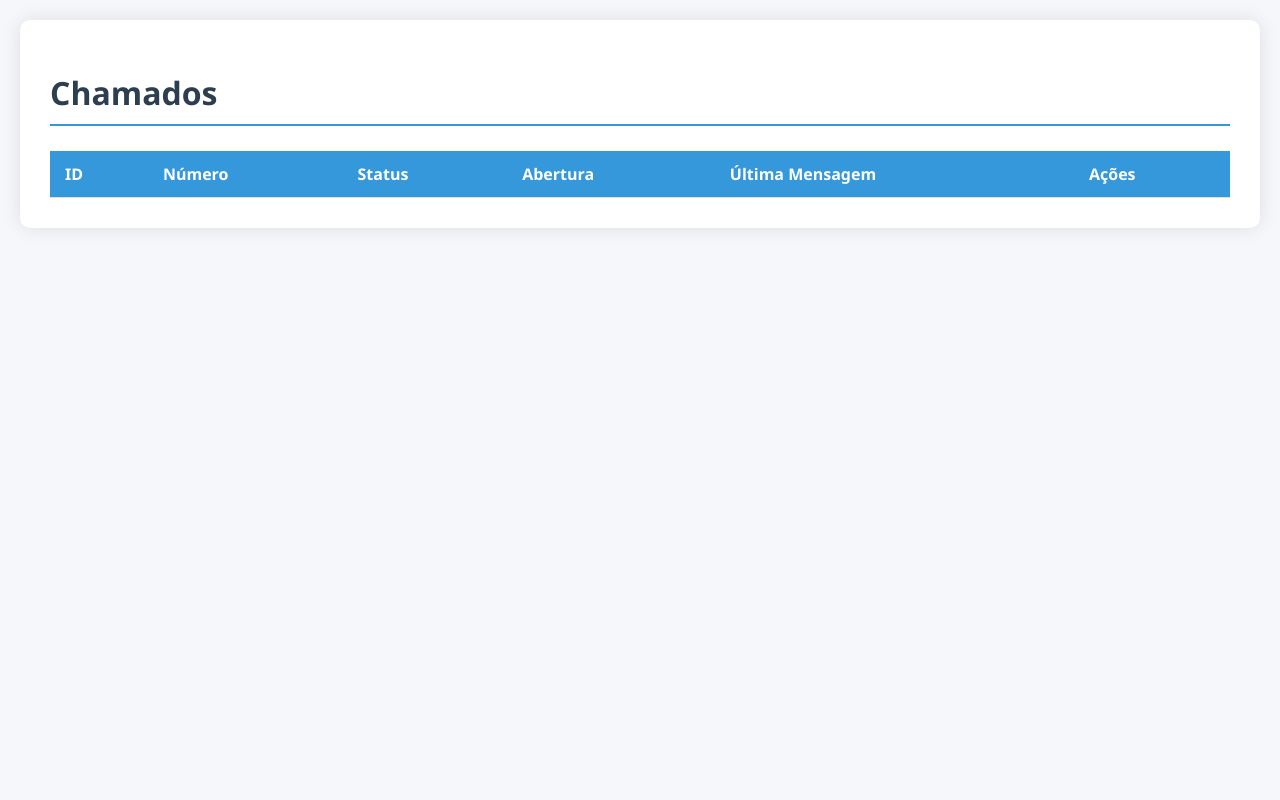
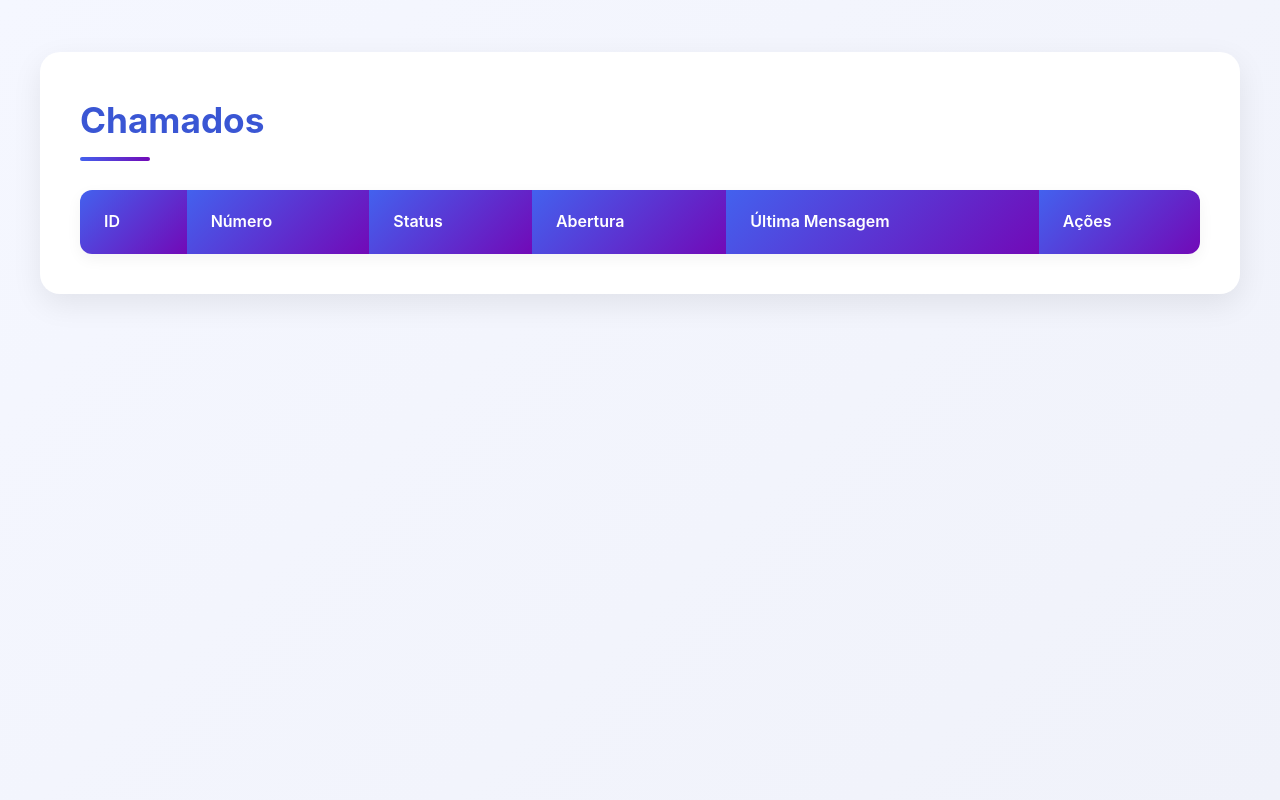
Before and after one commit to luansouzaprogramador/projeto_lucas, a Flask app: page /chamados in a window 1280 px wide. Run offline with Flask 3, Linux system fonts and the light colour scheme; lists and menus that the app fills with data are empty.

Commit message:
atualizando o estilo

```diff
--- a/app.py
+++ b/app.py
@@ -5,9 +5,9 @@ import os
 
 app = Flask(__name__)
 chamados = []
-TOKEN = os.getenv('WHATSAPP_TOKEN', 'seu_token_padrao')
-TELEFONE_ID = os.getenv('TELEFONE_ID', 'seu_telefone_id_padrao')
-VERIFY_TOKEN = os.getenv('VERIFY_TOKEN', 'provac@2025')
+TOKEN = os.getenv('WHATSAPP_TOKEN')
+TELEFONE_ID = os.getenv('TELEFONE_ID')
+VERIFY_TOKEN = os.getenv('VERIFY_TOKEN')
 
 
 def extrair_mensagem(data):
--- a/static/chamados/index.css
+++ b/static/chamados/index.css
@@ -1,77 +1,205 @@
+/* index.css atualizado */
+:root {
+    --primary: #4361ee;
+    --primary-dark: #3a56d4;
+    --secondary: #7209b7;
+    --success: #06d6a0;
+    --danger: #ef476f;
+    --light: #f8f9fa;
+    --dark: #212529;
+    --gray: #6c757d;
+    --light-gray: #e9ecef;
+    --card-shadow: 0 10px 30px rgba(0, 0, 0, 0.08);
+    --transition: all 0.3s ease;
+}
+
+* {
+    box-sizing: border-box;
+    margin: 0;
+    padding: 0;
+}
+
 body {
-    font-family: 'Segoe UI', Tahoma, Geneva, Verdana, sans-serif;
-    background-color: #f5f7fa;
+    font-family: 'Inter', 'Segoe UI', system-ui, sans-serif;
+    background: linear-gradient(135deg, #f5f7ff 0%, #f0f2fa 100%);
     margin: 0;
     padding: 20px;
-    color: #333;
+    color: var(--dark);
+    line-height: 1.6;
+    min-height: 100vh;
 }
 
 .container {
     max-width: 1200px;
-    margin: 0 auto;
+    margin: 2rem auto;
     background: white;
-    padding: 30px;
-    border-radius: 10px;
-    box-shadow: 0 0 20px rgba(0, 0, 0, 0.1);
+    padding: 2.5rem;
+    border-radius: 20px;
+    box-shadow: var(--card-shadow);
+    overflow: hidden;
 }
 
 h1 {
-    color: #2c3e50;
-    border-bottom: 2px solid #3498db;
-    padding-bottom: 10px;
-    margin-bottom: 25px;
+    color: var(--primary-dark);
+    font-weight: 700;
+    font-size: 2.2rem;
+    margin-bottom: 1.8rem;
+    position: relative;
+    padding-bottom: 0.8rem;
 }
 
+h1:after {
+    content: '';
+    position: absolute;
+    bottom: 0;
+    left: 0;
+    width: 70px;
+    height: 4px;
+    background: linear-gradient(90deg, var(--primary), var(--secondary));
+    border-radius: 2px;
+}
+
+/* Tabela - Desktop */
 table {
     width: 100%;
-    border-collapse: collapse;
-    margin-top: 20px;
-}
-
-th, td {
-    padding: 12px 15px;
-    text-align: left;
-    border-bottom: 1px solid #e0e0e0;
+    border-collapse: separate;
+    border-spacing: 0;
+    margin-top: 1.5rem;
+    border-radius: 12px;
+    overflow: hidden;
+    background: white;
+    box-shadow: 0 5px 15px rgba(0, 0, 0, 0.05);
 }
 
 th {
-    background-color: #3498db;
+    background: linear-gradient(135deg, var(--primary) 0%, var(--secondary) 100%);
     color: white;
     font-weight: 600;
+    text-align: left;
+    padding: 1.2rem 1.5rem;
+    position: sticky;
+    top: 0;
+}
+
+td {
+    padding: 1.1rem 1.5rem;
+    border-bottom: 1px solid var(--light-gray);
+    transition: var(--transition);
+}
+
+tr {
+    transition: var(--transition);
+}
+
+tr:last-child td {
+    border-bottom: none;
 }
 
 tr:nth-child(even) {
-    background-color: #f8f9fa;
+    background-color: #fafbff;
 }
 
 tr:hover {
-    background-color: #f1f8ff;
+    background-color: #f0f4ff;
+    transform: translateY(-2px);
+    box-shadow: 0 4px 10px rgba(67, 97, 238, 0.1);
 }
 
+/* Cards - Mobile */
+@media (max-width: 768px) {
+    table, thead, tbody, th, td, tr {
+        display: block;
+    }
+
+    thead tr {
+        position: absolute;
+        top: -9999px;
+        left: -9999px;
+    }
+
+    tr {
+        margin-bottom: 1.5rem;
+        border-radius: 12px;
+        overflow: hidden;
+        box-shadow: var(--card-shadow);
+        padding: 0;
+    }
+
+    td {
+        border: none;
+        border-bottom: 1px solid var(--light-gray);
+        position: relative;
+        padding-left: 45%;
+    }
+
+    td:last-child {
+        border-bottom: none;
+    }
+
+    td:before {
+        position: absolute;
+        left: 1rem;
+        top: 50%;
+        transform: translateY(-50%);
+        font-weight: 600;
+        color: var(--primary-dark);
+    }
+
+    td:nth-of-type(1):before { content: "ID:"; }
+    td:nth-of-type(2):before { content: "Número:"; }
+    td:nth-of-type(3):before { content: "Status:"; }
+    td:nth-of-type(4):before { content: "Abertura:"; }
+    td:nth-of-type(5):before { content: "Última Msg:"; }
+    td:nth-of-type(6):before { content: "Ações:"; }
+}
+
+/* Status */
 .status-aberto {
-    color: #27ae60;
-    font-weight: bold;
+    color: var(--success);
+    font-weight: 600;
+    background: rgba(6, 214, 160, 0.1);
+    padding: 0.3rem 0.8rem;
+    border-radius: 20px;
+    display: inline-block;
 }
 
 .status-fechado {
-    color: #e74c3c;
-    font-weight: bold;
+    color: var(--danger);
+    font-weight: 600;
+    background: rgba(239, 71, 111, 0.1);
+    padding: 0.3rem 0.8rem;
+    border-radius: 20px;
+    display: inline-block;
 }
 
+/* Histórico */
 .historico {
-    background-color: #f8f9fa;
+    background-color: #f9fbff;
 }
 
 .historico-header {
     display: flex;
     justify-content: space-between;
     align-items: center;
-    padding: 10px 0;
+    padding: 1rem 1.5rem;
     cursor: pointer;
+    background: rgba(114, 9, 183, 0.03);
+    border-radius: 8px;
 }
 
 .historico-content {
-    padding: 10px 0;
+    padding: 1rem 1.5rem 1.5rem;
+    display: none;
+}
+
+.historico-content.active {
+    display: block;
+    animation: fadeIn 0.3s ease;
+}
+
+@keyframes fadeIn {
+    from { opacity: 0; transform: translateY(-10px); }
+    to { opacity: 1; transform: translateY(0); }
 }
 
 .historico-content ul {
```
Also changed, not shown: other parts of static/chamados/index.css (+80 -21 lines).
